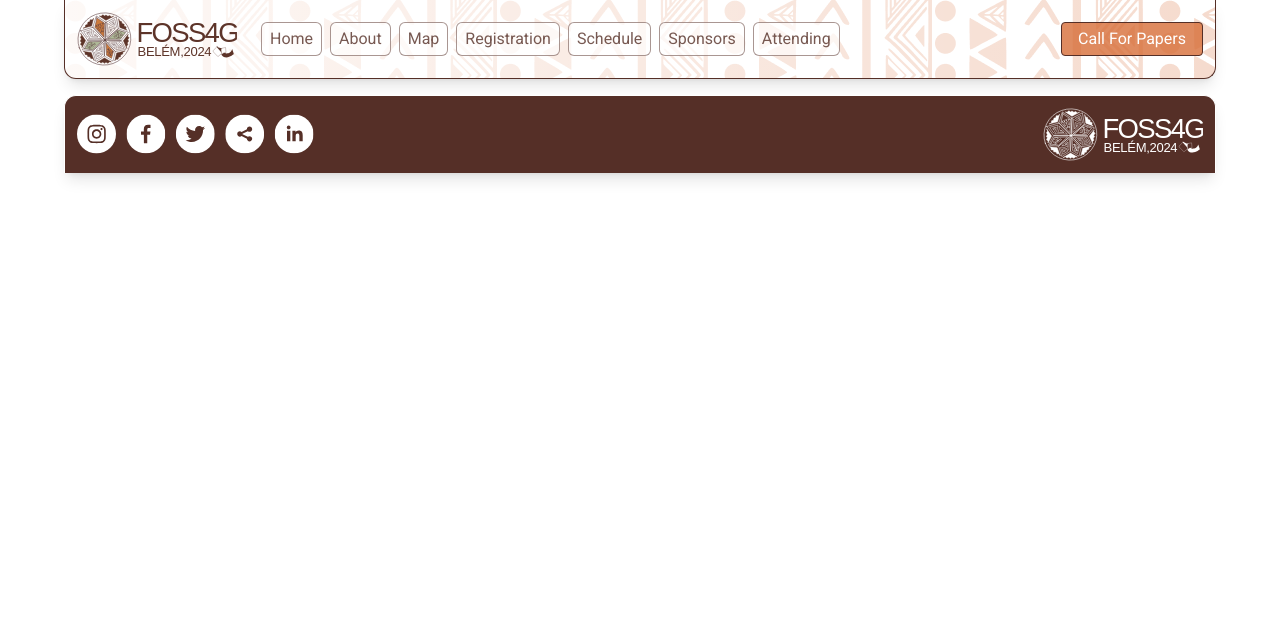
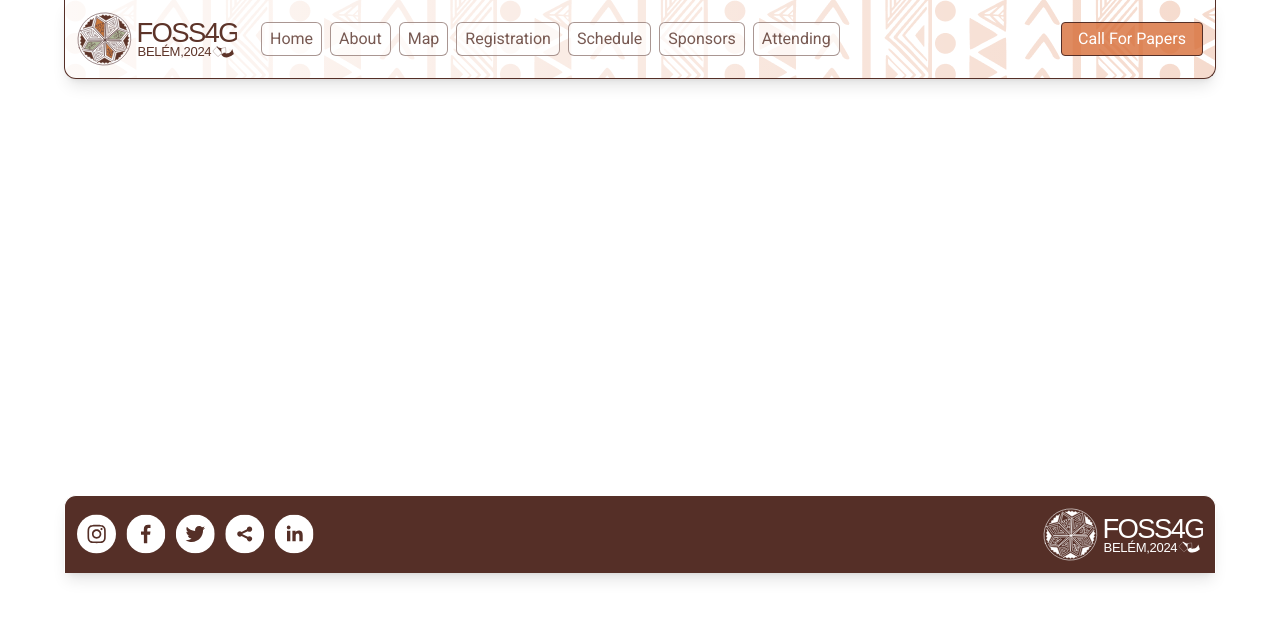
Before and after one commit to rami-dv/foss4g-belem, a Next.js app: page /contact in a window 1280 px wide. Shown: the top 618 px of the page. Built offline with nearby package versions, Linux system fonts and the light colour scheme.

Commit message:
minimum height on layout

```diff
--- a/src/components/mdx-layout.tsx
+++ b/src/components/mdx-layout.tsx
@@ -2,6 +2,6 @@ import { PropsWithChildren } from "react";
 
 export default function MDXLayout({ children }: PropsWithChildren) {
   return (
-    <main className="sm:mx-auto max-w-6xl mx-2 my-2 sm:my-4">{children}</main>
+    <main className="sm:mx-auto max-w-6xl mx-2 my-2 sm:my-4 min-h-96">{children}</main>
   );
 }
```
